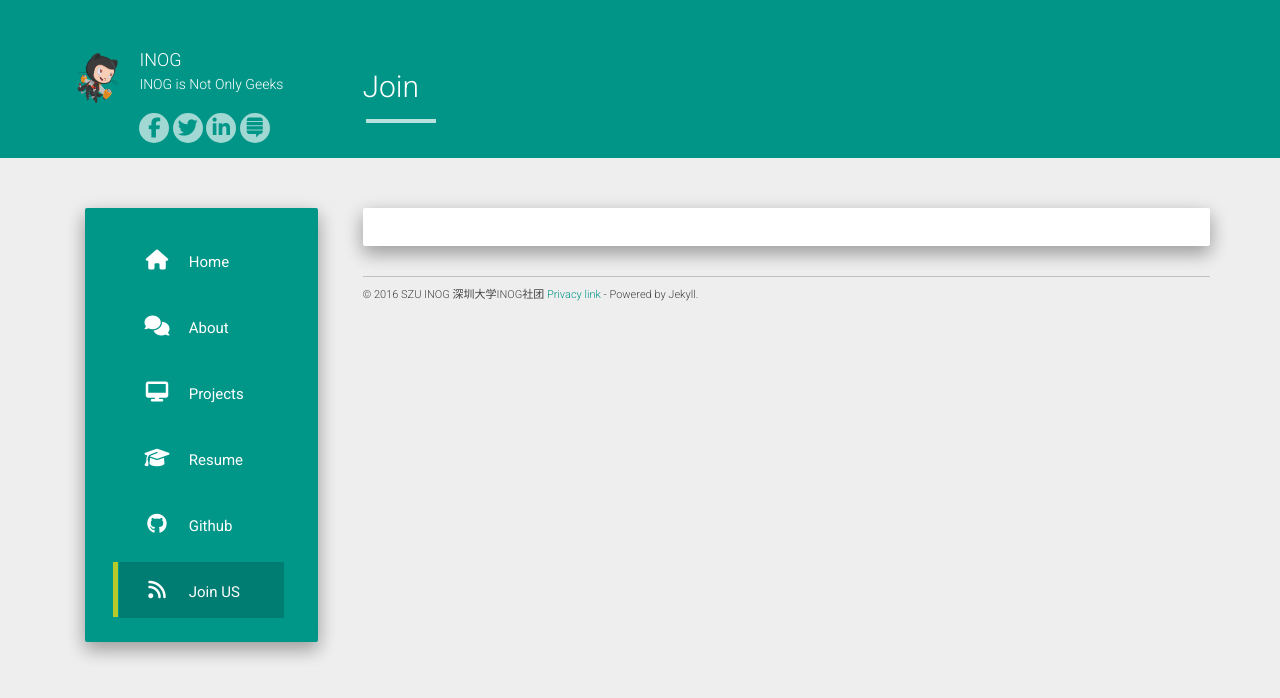
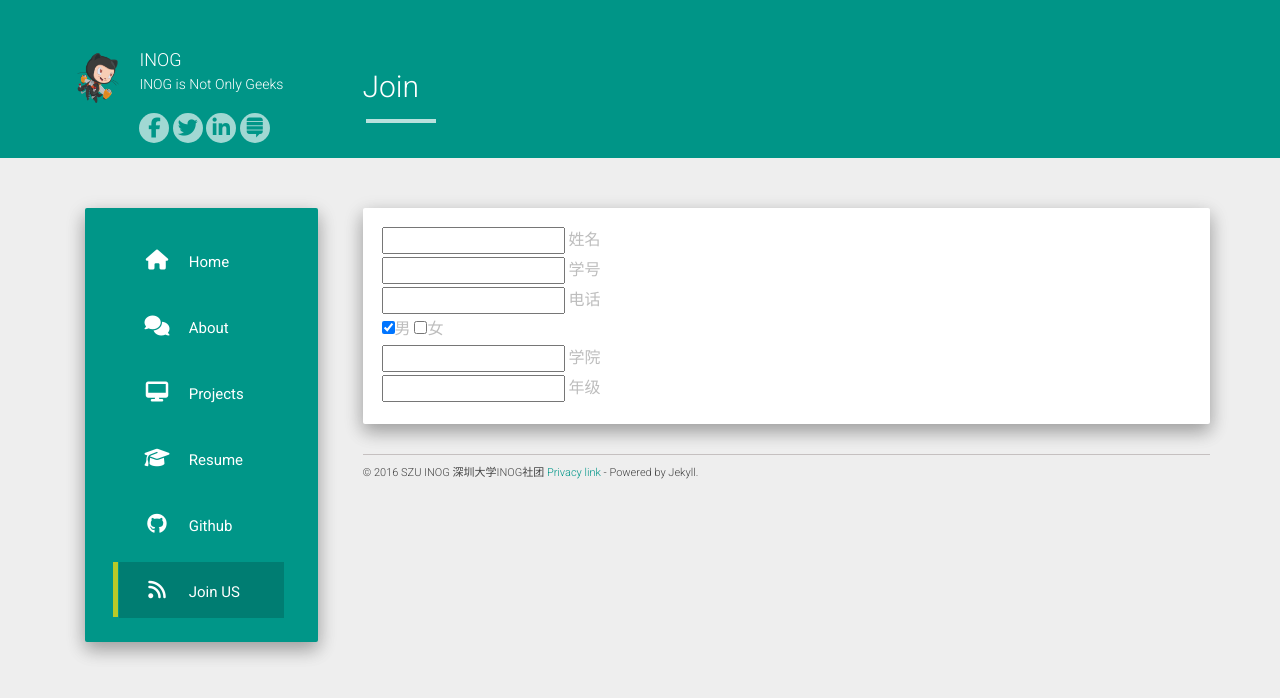
Before and after one commit to CConstance/szuinog.github.io, a Jekyll site: the page built from join.html, in a window 1280 px wide. Shown: the top 698 px of the page. Built offline with Jekyll 4.4.1, drawn with Linux system fonts in a browser that asks for light colours; nearby versions of some CDN libraries.

Commit message:
add form

```diff
--- a/join.html
+++ b/join.html
@@ -5,5 +5,32 @@ permalink: /join/
 ---
 <!DOCTYPE html>
   <div class="well">
-
+    <form name="join_form">
+      <div class="mdl-textfield mdl-js-textfield">
+        <input class="mdl-textfield__input" type="text" id="name">
+        <label class="mdl-textfield__label" for="name">姓名</label>
+      </div>
+      <div class="mdl-textfield mdl-js-textfield">
+        <input class="mdl-textfield__input" type="number" id="stu_no">
+        <label class="mdl-textfield__label" for="stu_no">学号</label>
+      </div>
+      <div class="mdl-textfield mdl-js-textfield">
+        <input class="mdl-textfield__input" type="number" id="phone">
+        <label class="mdl-textfield__label" for="phone">电话</label>
+      </div>
+      <label class="mdl-checkbox mdl-js-checkbox mdl-js-ripple-effect" for="list-checkbox-1">
+        <input type="checkbox" id="list-checkbox-1" class="mdl-checkbox__input" name="gender" value="male" checked />男
+      </label>
+      <label class="mdl-checkbox mdl-js-checkbox mdl-js-ripple-effect" for="list-checkbox-2">
+        <input type="checkbox" id="list-checkbox-2" class="mdl-checkbox__input" name="gender" value="female" />女
+      </label><br />
+      <div class="mdl-textfield mdl-js-textfield">
+        <input class="mdl-textfield__input" type="text" id="college">
+        <label class="mdl-textfield__label" for="college">学院</label>
+      </div>
+      <div class="mdl-textfield mdl-js-textfield">
+        <input class="mdl-textfield__input" type="text" id="grade">
+        <label class="mdl-textfield__label" for="grade">年级</label>
+      </div>
+    </form>
   </div>
```
